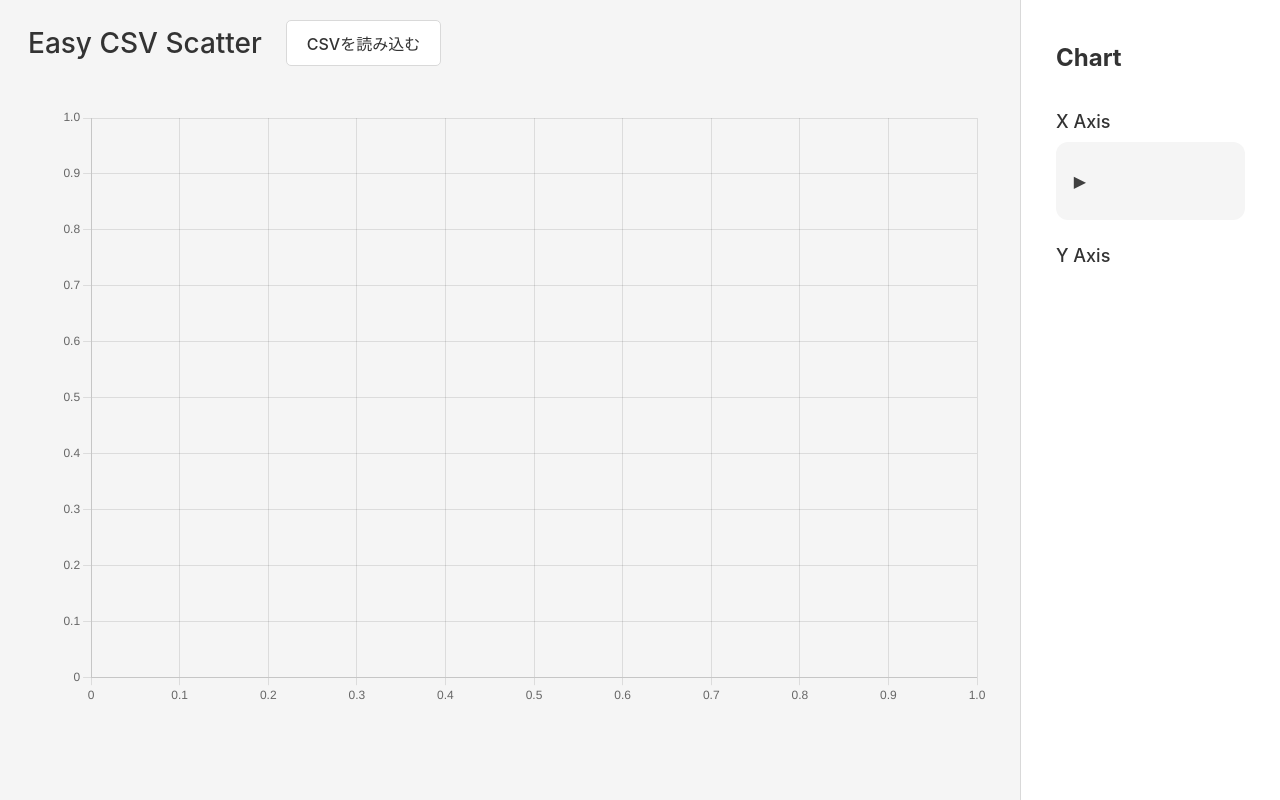
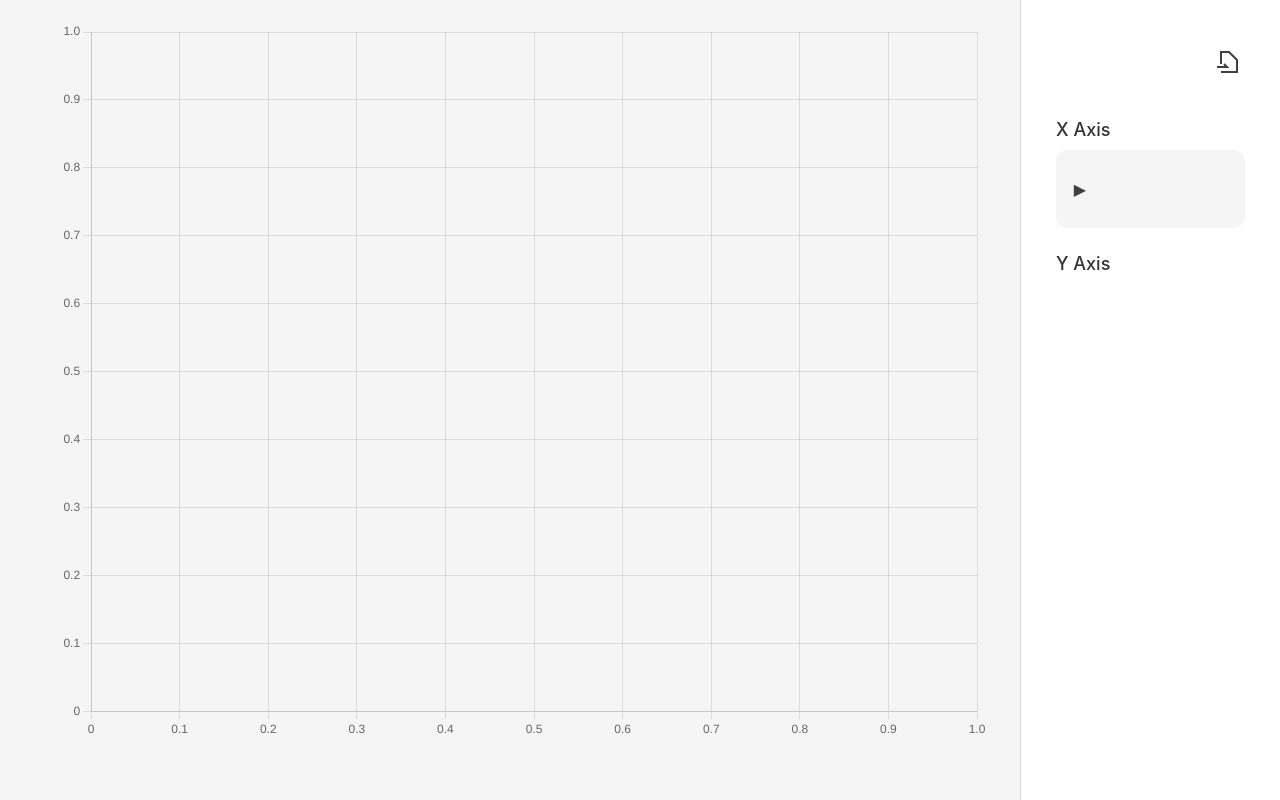
Before and after one commit to KazuakiHarada/plot-csv, a Vue app: page / in a window 1280 px wide. Built offline with nearby package versions, Linux system fonts and the light colour scheme.

Commit message:
ChartのHeaderを廃止してcsv読み込みをcontrolへ移動
表示の調整

```diff
--- a/src/ChartView.vue
+++ b/src/ChartView.vue
@@ -1,10 +1,6 @@
 <template>
   <div id="ViewChart">
     <div class="main-area">
-      <div class="header">
-        <h1>Easy CSV Scatter</h1>
-        <LoadCSVBtn />
-      </div>
       <ChartCanvas />
     </div>
     <div class="controls"> <ChartContorls /></div>
@@ -14,13 +10,11 @@
 <script>
 import ChartCanvas from './components/ChartCanvas.vue';
 import ChartContorls from './components/ChartContorls.vue';
-import LoadCSVBtn from './components/LoadCSVBtn.vue';
 export default {
   name: "ViewChart",
   components: {
     ChartCanvas,
     ChartContorls,
-    LoadCSVBtn,
   }
 };
 </script>
@@ -33,18 +27,10 @@ export default {
   grid-template-columns: 1fr 260px;
   height: 100%;
 }
-.header {
-  display: flex;
-  align-items: center;
-  justify-content: flex-start;
-  gap: 1rem;
-  margin-top: 0%;
-  padding: 20px;
-}
-.header h1 {
-  font-size: 28px;
-  font-weight: 500;
-  margin: 8px;
+
+.main-area {
+  width: 100%;
+  height: 100vh;
 }
 
 .controls {
--- a/src/components/ChartCanvas.vue
+++ b/src/components/ChartCanvas.vue
@@ -83,7 +83,7 @@ watch(() => store, renderChart, { deep: true });
 <style scoped>
 .chart-container {
   position: relative;
-  height: 80vh;
+  height: calc(100vh - 40px);
   width: 95%;
   margin: 20px;
 }
--- a/src/components/ChartContorls.vue
+++ b/src/components/ChartContorls.vue
@@ -1,7 +1,15 @@
 <template>
   <div class="chart-control">
-    <h2>Chart</h2>
-
+    <div class="csv-name-container">
+      <h2>{{ store.csvName }}</h2>
+      <button class="change-btn" @click="store.loadCSV">
+        <svg width="24" height="24" viewBox="0 0 24 24" stroke="currentColor" xmlns="http://www.w3.org/2000/svg">
+          <path d="M 4 14 L 4 2 L 12 2  L 20 10 L 20 22 L 4 22" fill="none" stroke-width="2" />
+          <path d="M 0 17 L 10 17 L 7 14 " fill="none" stroke-width="2" />
+        </svg>
+      </button>
+      <span class="change-tooltip">ファイルの変更</span>
+    </div>
     <div class="axis-container">
       <p class="axis-label">X Axis</p>
       <Dropdown :options="Object.keys(store.visibility)" :defaultValue="store.xKey" @update="handleSelect" />
@@ -52,11 +60,55 @@ const handleSelect = (option: string) => {
   border-left: 1px solid var(--color-border);
   background-color: var(--color-background);
 }
+
+.chart-control .csv-name-container {
+  position: relative;
+  padding: 1rem 0;
+  display: flex;
+  justify-content: space-between;
+  align-items: center;
+}
+
 .chart-control h2 {
   font-size: 1.5rem;
-  margin-bottom: 1rem;
-  padding: 1rem 0;
+  height: 100%;
   text-align: left;
+  overflow-wrap: anywhere;
+}
+
+.chart-control .change-btn {
+  height: 32px;
+  width: 32px;
+  justify-content: center;
+  padding: 3px;
+  background-color: inherit;
+  color: var(--color-text-light);
+  border-radius: 8px;
+  cursor: pointer;
+}
+
+.chart-control .change-btn:hover {
+  color: var(--color-primary-hover);
+}
+
+.change-tooltip {
+  display: none;
+  position: absolute;
+  left: auto;
+  right: 0;
+  top: 100%;
+  margin-top: -12px;
+  background: var(--color-background-button);
+  color: var(--color-text-light);
+  padding: 4px 10px;
+  border-radius: 6px;
+  font-size: 0.95rem;
+  white-space: nowrap;
+  box-shadow: 0 2px 8px rgba(0,0,0,0.08);
+  z-index: 10;
+}
+.change-btn:hover + .change-tooltip {
+  display: block;
 }
 
 .chart-control .axis-container {
@@ -72,7 +124,7 @@ const handleSelect = (option: string) => {
 }
 
 .item-container {
-  max-height: 60vh;
+  max-height: calc(100vh - 340px);
   overflow: auto;
   width: 100%;
 }
--- a/src/components/LoadCSVBtn.vue
+++ /dev/null
@@ -1,27 +0,0 @@
-<template>
-  <button @click="store.loadCSV">CSVを読み込む</button>
-</template>
-
-<script setup lang="ts">
-import { useCsvStore } from '../store/useCSVStore';
-const store = useCsvStore();
-</script>
-
-<style scoped>
-button {
-  padding: 10px 20px;
-  color: var(--color-text);
-  background-color: var(--color-background);
-  border: 1px solid var(--color-border);
-  border-radius: 5px;
-  cursor: pointer;
-}
-button:hover {
-  background-color: var(--color-background-second);
-  transition: background-color 0.3s;
-}
-button:active {
-  background-color: #004085;
-}
-
-</style>
```
